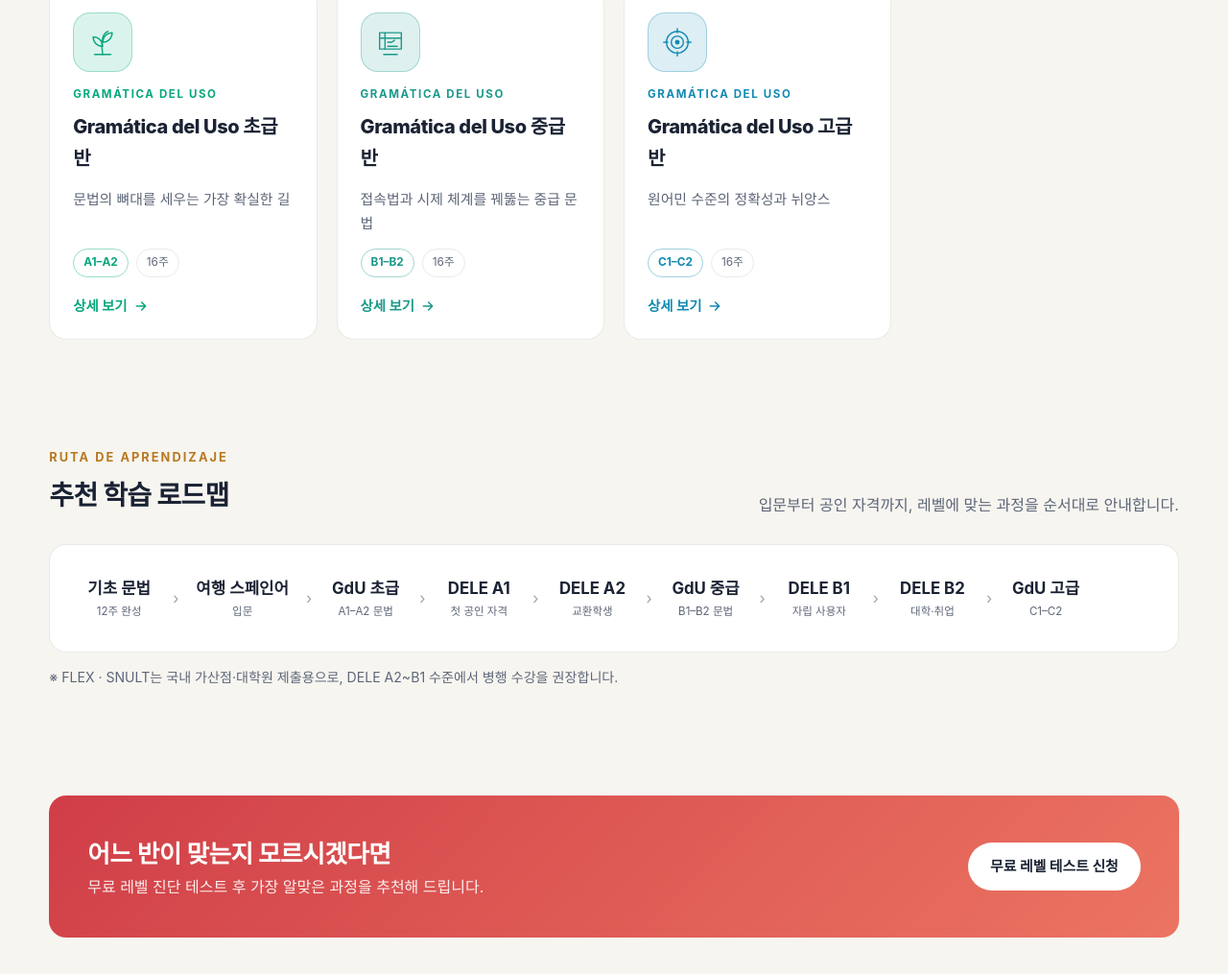
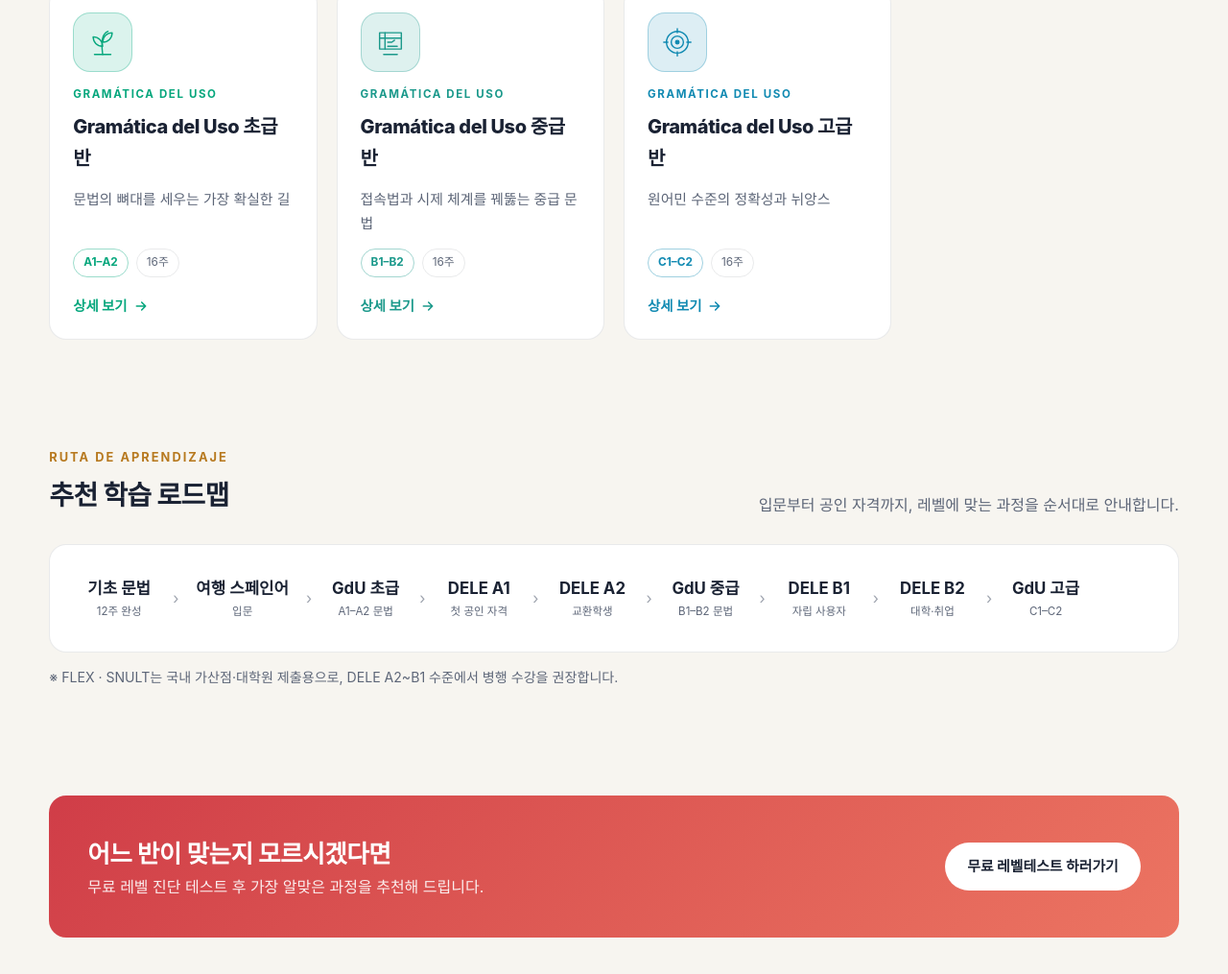
Before and after one commit to yalli2/dainedu_curriculum, a plain HTML site: page index.html in a window 1280 px wide. Shown: the part 2263-3278 px from the top of the page at 96% size. Drawn offline with Linux system fonts and the light colour scheme; a web font is replaced by a local one.

Commit message:
하단 버튼: 무료 레벨테스트 하러가기 → dainedu.net/샘플강의실
Co-Authored-By: Claude Opus 5.5 <noreply@anthropic.com>
Claude-Session: https://claude.ai/code/session_0117yATAsGEXX2jznc7BwptV

```diff
--- a/index.html
+++ b/index.html
@@ -114,6 +114,6 @@
 <p style="color:var(--muted);font-size:.88rem;margin-top:14px">※ FLEX · SNULT는 국내 가산점·대학원 제출용으로, DELE A2~B1 수준에서 병행 수강을 권장합니다.</p>
 </div></section>
 <section class="section"><div class="container">
-<div class="cta reveal" style="--c:#e63946"><div><h2>어느 반이 맞는지 모르시겠다면</h2><p>무료 레벨 진단 테스트 후 가장 알맞은 과정을 추천해 드립니다.</p></div><a class="btn" href="https://www.dainedu.net" target="_blank">무료 레벨 테스트 신청</a></div>
+<div class="cta reveal" style="--c:#e63946"><div><h2>어느 반이 맞는지 모르시겠다면</h2><p>무료 레벨 진단 테스트 후 가장 알맞은 과정을 추천해 드립니다.</p></div><a class="btn" href="https://www.dainedu.net/%EC%83%98%ED%94%8C%EA%B0%95%EC%9D%98%EC%8B%A4" target="_top">무료 레벨테스트 하러가기</a></div>
 </div></section>
 <script src="script.js"></script></body></html>
```
